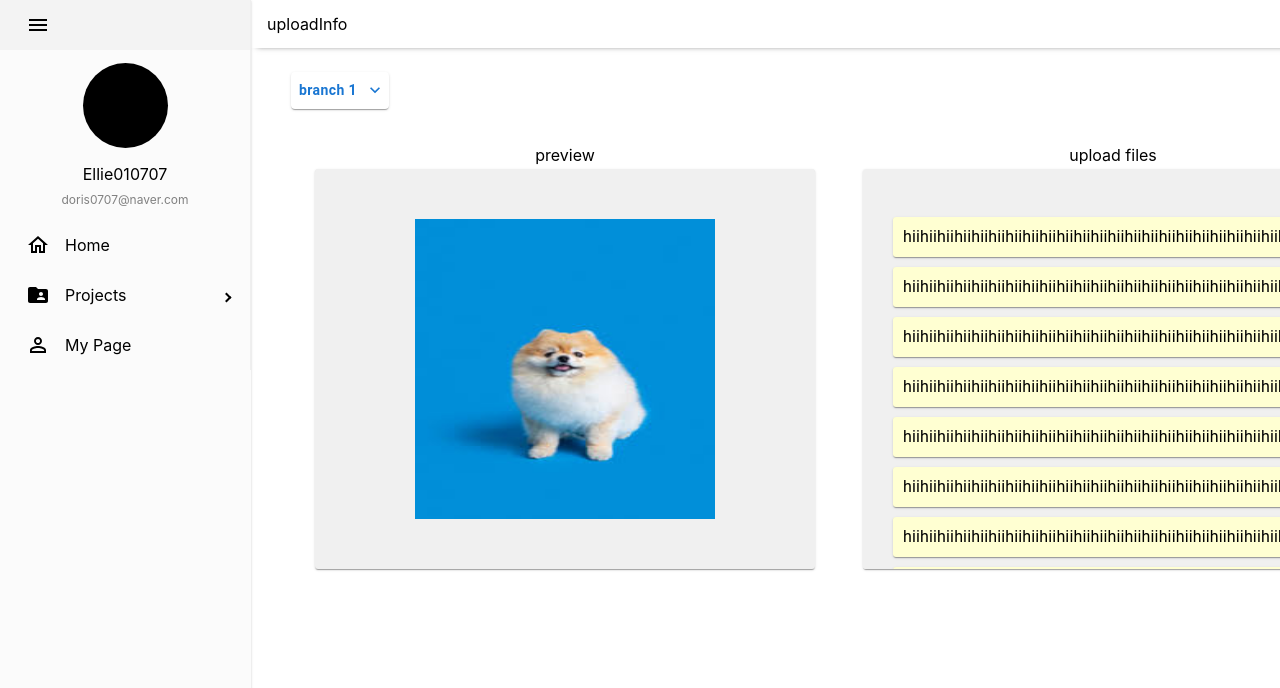
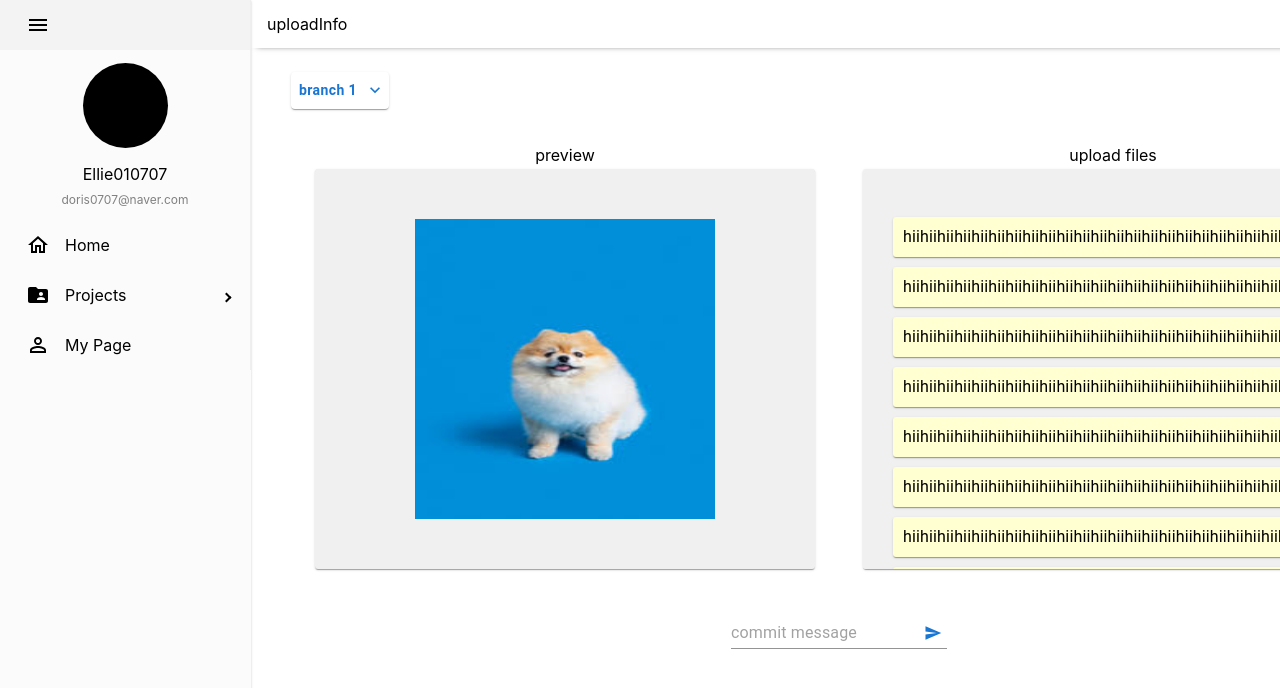
Before and after one commit to Tuk-AOK/frontend-dev, a React (Create React App) app: page / in a window 1280 px wide. Shown: the top 688 px of the page. Built offline with nearby package versions, Linux system fonts and the light colour scheme.

Commit message:
feat: commit message box 구현

```diff
--- a/src/components/common/box/textBox/textBox.tsx
+++ b/src/components/common/box/textBox/textBox.tsx
@@ -1,10 +1,20 @@
-import { Box } from "@mui/material";
+import { Box, Input, InputAdornment } from "@mui/material";
 import React from "react";
+import ApplyButton from "../../button/applyButton/applyButton";
 
-export default function TextBox(){
-    return(
-        <Box>
-            is textBox
-        </Box>
-    );
+export default function TextBox() {
+  const ariaLabel = { "aria-label": "description" };
+
+  return (
+    <Input
+      placeholder="commit message"
+      inputProps={ariaLabel}
+      fullWidth
+      endAdornment={
+        <InputAdornment position="end">
+          <ApplyButton />
+        </InputAdornment>
+      }
+    />
+  );
 }
--- /dev/null
+++ b/src/components/common/button/applyButton/applyButton.tsx
@@ -0,0 +1,20 @@
+import { Box, IconButton, Tooltip, Zoom } from "@mui/material";
+import React from "react";
+import SendIcon from '@mui/icons-material/Send';
+
+export default function ApplyButton() {
+  return (
+    <Box>
+      <Tooltip
+        TransitionComponent={Zoom}
+        title="apply"
+        placement="top"
+        arrow
+      >
+        <IconButton aria-label="apply" color="primary"  size="small">
+          <SendIcon fontSize="inherit" />
+        </IconButton>
+      </Tooltip>
+    </Box>
+  );
+}
--- /dev/null
+++ b/src/components/common/button/applyButton/index.ts
@@ -0,0 +1 @@
+export {default} from "./applyButton";
--- a/src/components/common/button/branchButton/BranchButton.tsx
+++ b/src/components/common/button/branchButton/BranchButton.tsx
@@ -2,14 +2,12 @@ import * as React from "react";
 import Button from "@mui/material/Button";
 import ButtonGroup from "@mui/material/ButtonGroup";
 import KeyboardArrowDownIcon from "@mui/icons-material/KeyboardArrowDown";
-import AddCircleOutlineIcon from "@mui/icons-material/AddCircleOutline";
 import ClickAwayListener from "@mui/material/ClickAwayListener";
 import Grow from "@mui/material/Grow";
 import Paper from "@mui/material/Paper";
 import Popper from "@mui/material/Popper";
 import MenuItem from "@mui/material/MenuItem";
 import MenuList from "@mui/material/MenuList";
-import { Box } from "@mui/material";
 
 const options = ["main",
 "branch 1",
--- a/src/components/common/button/globalButton/globalButton.tsx
+++ b/src/components/common/button/globalButton/globalButton.tsx
@@ -6,7 +6,7 @@ export default function GlobalButton(props: { children: React.ReactNode }) {
 
   return (
     <Button  color="primary" sx={{textTransform:"None"}}>
-      <Box sx={{ fontWeight: "bold", fontSize: "10px" }}> {children} </Box>
+      <Box sx={{ fontWeight: "bold" }}> {children} </Box>
     </Button>
   );
 }
--- a/src/components/content/upload/upload.tsx
+++ b/src/components/content/upload/upload.tsx
@@ -3,7 +3,9 @@ import React from "react";
 import BranchButton from "../../common/button/branchButton";
 import PreviewBox from "../../common/box/previewBox/previewBox";
 import FileListBox from "../../common/box/fileListBox";
-
+import TextBox from "../../common/box/textBox/textBox";
+import GlobalButton from "../../common/button/globalButton/globalButton";
+import ApplyButton from "../../common/button/applyButton/applyButton";
 
 export function Upload() {
   return (
@@ -11,11 +13,20 @@ export function Upload() {
       <Box sx={{ px: 5, py: 3, alignItems: "center" }}>
         <BranchButton />
       </Box>
-      <Box display="flex" justifyContent="center" sx={{px:5}}>
-          <PreviewBox />
-          <FileListBox />
+      <Box display="flex" justifyContent="center" sx={{ px: 5 }}>
+        <PreviewBox />
+        <FileListBox />
       </Box>
-
+      <Box
+        display="flex"
+        justifyContent="center"
+        //flexDirection="column"
+        alignItems="center"
+        sx={{ px: 60, py: 5, rowGap: 2 }}
+      >
+        <TextBox />
+        {/* <GlobalButton>apply</GlobalButton> */}
+      </Box>
     </Box>
   );
 }
```
